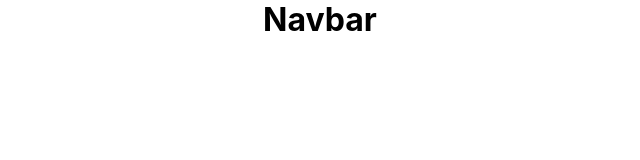
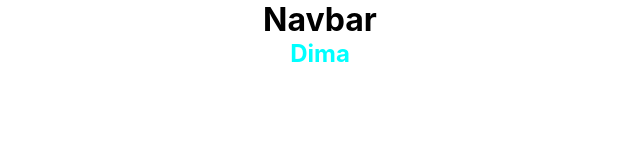
Before and after one commit to Dimanka-smok/reactsocial, a React (Create React App) app in the folder helloworld/: page / in a window 1280 px wide. Shown: the top 160 px of the page, without its empty margins (320-960 px from the left). Built offline with nearby package versions, Linux system fonts and the light colour scheme.

Commit message:
Create Section

```diff
--- a/helloworld/src/App.js
+++ b/helloworld/src/App.js
@@ -1,10 +1,12 @@
 import './App.css';
 import Navbar from "./components/Navbar/Navbar"
+import Section from "./components/Section/Section"
 
 function App() {
   return (
     <div className="App">
       <Navbar/>
+      <Section/>
     </div>
   );
 }
--- /dev/null
+++ b/helloworld/src/components/Section/Section.css
@@ -0,0 +1,3 @@
+h2{
+    color:aqua;
+}
--- /dev/null
+++ b/helloworld/src/components/Section/Section.js
@@ -0,0 +1,12 @@
+import React from "react";
+import "./Section.css";
+
+function Section(){
+    return (
+        <div className="section">
+            <h2>Dima</h2>
+
+        </div>
+    )
+}
+export default Section;
```
